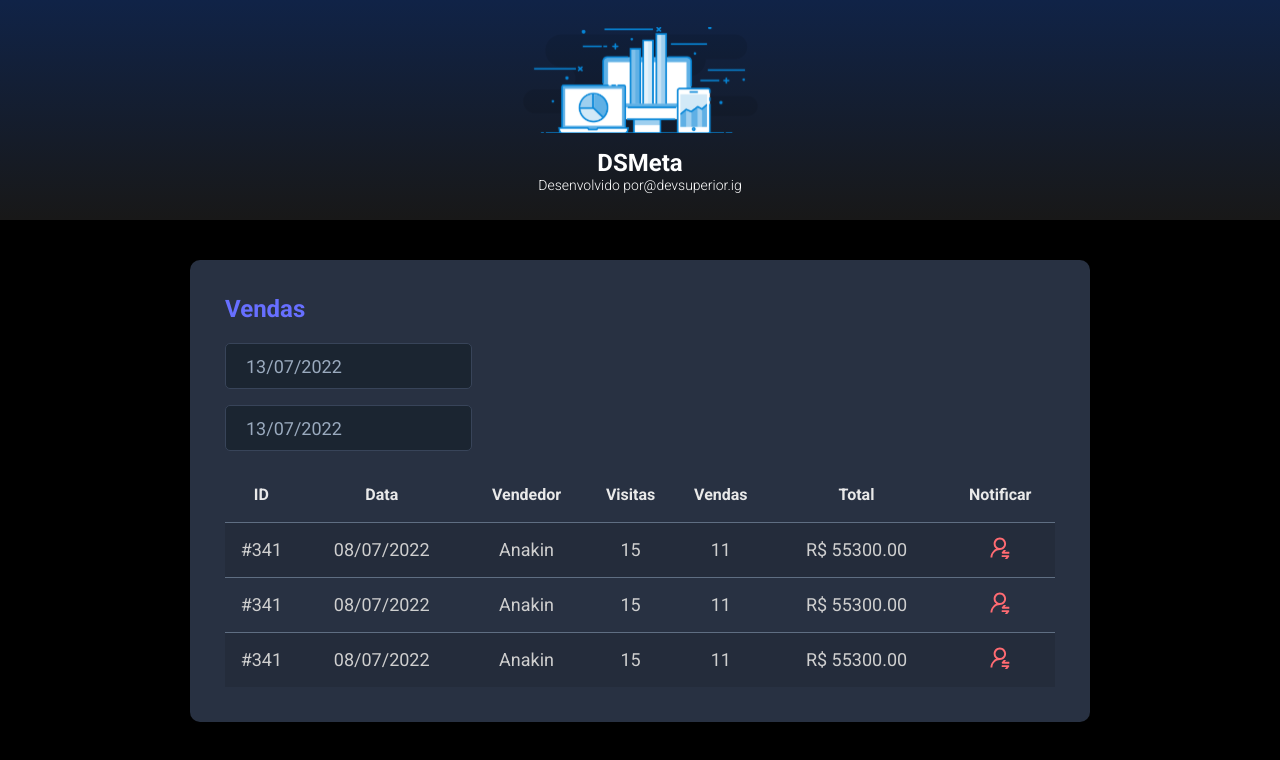
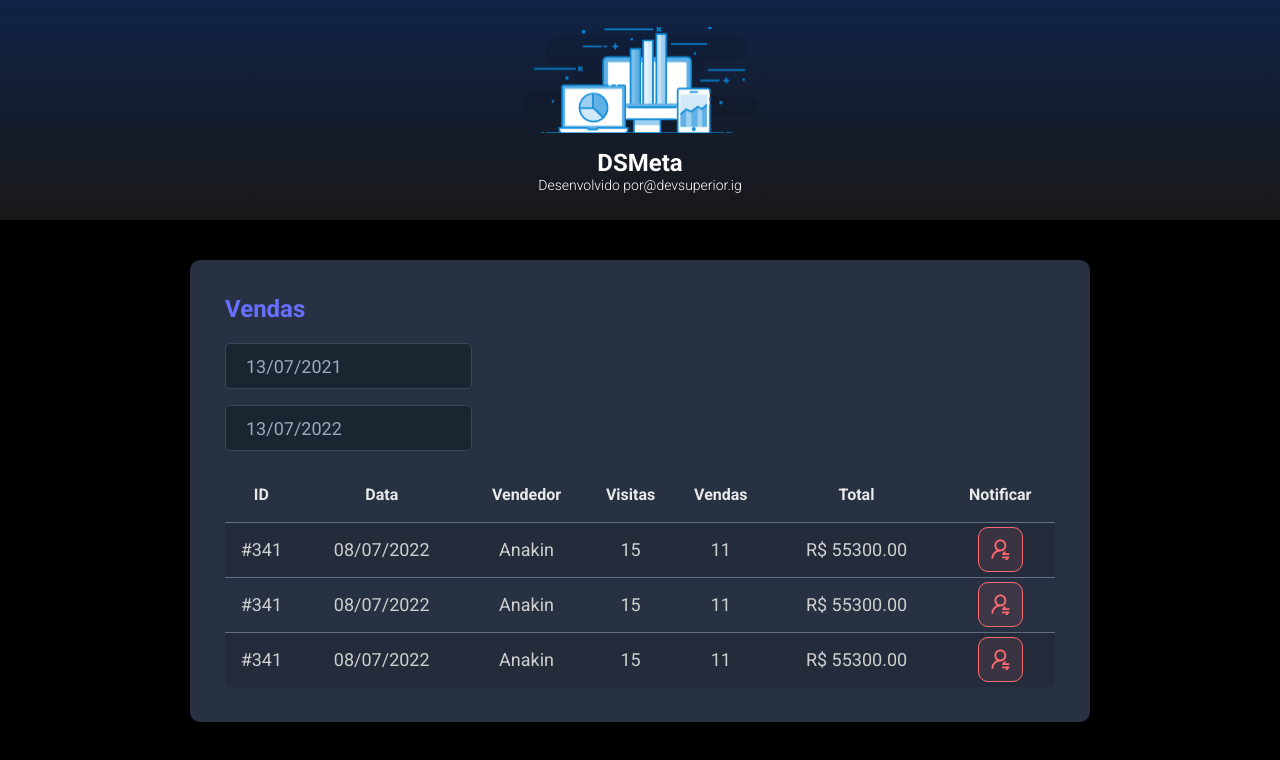
Before and after one commit to oLuizAssis/dsmeta, a React (Vite) app in the folder frontend/: page / in a window 1280 px wide. Shown: the top 760 px of the page. Built offline with nearby package versions, Linux system fonts and the light colour scheme.

Commit message:
useState

```diff
--- a/frontend/src/App.jsx
+++ b/frontend/src/App.jsx
@@ -1,5 +1,5 @@
-import Header from "./components/Header"
-import SalesCard from "./components/SalesCard"
+import Header from "./components/Header";
+import SalesCard from "./components/SalesCard";
 
 
 function App() {
@@ -17,4 +17,4 @@
   )
 }
 
-export default App
+export default App;
--- a/frontend/src/components/NotificationButton/styles.css
+++ b/frontend/src/components/NotificationButton/styles.css
@@ -0,0 +1,15 @@
+.dsmeta-red-btn {
+    height: 45px;
+    width: 45px;
+    background: rgba(255, 107, 114, 0.1);
+    border: 1px solid #ff6b72;
+    border-radius: 10px;
+    display: flex;
+    align-items: center;
+    justify-content: center;
+    cursor: pointer;
+}
+
+.dsmeta-red-btn img {
+    width: 19px;
+}
--- a/frontend/src/components/SalesCard/index.tsx
+++ b/frontend/src/components/SalesCard/index.tsx
@@ -1,25 +1,32 @@
+import { useState } from "react";
 import DatePicker from "react-datepicker";
 import "react-datepicker/dist/react-datepicker.css";
 import NotificationButton from "../NotificationButton";
 import "./styles.css";
 
 function SalesCard() {
+  const min = new Date(new Date().setDate(new Date().getDate() - 365));
+  const max = new Date();
+
+  const [minDate, setMinDate] = useState(min);
+  const [maxDate, setMaxDate] = useState(max);
+
   return (
     <div className="dsmeta-card">
       <h2 className="dsmeta-sales-title">Vendas</h2>
       <div>
         <div className="dsmeta-form-control-container">
           <DatePicker
-            selected={new Date()}
-            onChange={(date: Date) => {}}
+            selected={minDate}
+            onChange={(date: Date) => setMinDate(date)}
             className="dsmeta-form-control"
             dateFormat="dd/MM/yyyy"
           />
         </div>
         <div className="dsmeta-form-control-container">
           <DatePicker
-            selected={new Date()}
-            onChange={(date: Date) => {}}
+            selected={maxDate}
+            onChange={(date: Date) => setMaxDate(date)}
             className="dsmeta-form-control"
             dateFormat="dd/MM/yyyy"
           />
```
Also changed, not shown: frontend/src/main.jsx (+4 -4 lines).
